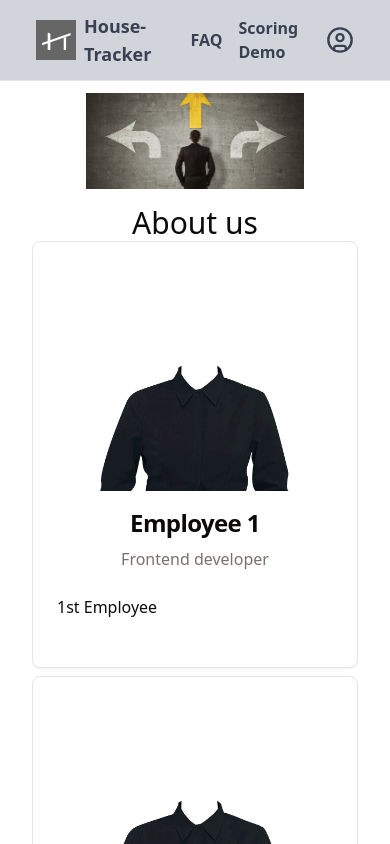
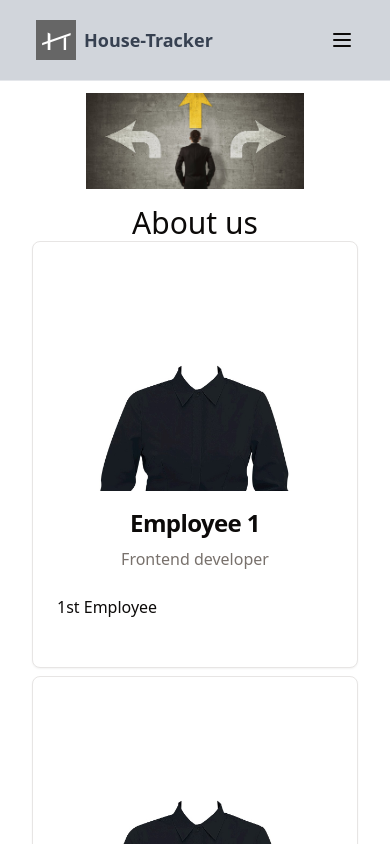
Before and after one commit to new-idea-machine/os-house-finder-app, a React (Vite) app in the folder frontendV2/: page / in a window 390 px wide. Shown: the top 844 px of the page. Built offline with nearby package versions, Linux system fonts and the light colour scheme.

Commit message:
Added mobile view using Sheet component for Header

```diff
--- a/frontendV2/src/components/Header/Header.tsx
+++ b/frontendV2/src/components/Header/Header.tsx
@@ -1,6 +1,6 @@
 import logo from '@assets/images/HouseLogoGrey.svg';
 import { useSelector } from 'react-redux';
-import { LogOut, User, UserCircle } from 'lucide-react';
+import { LogOut, User, UserCircle, Menu } from 'lucide-react';
 import {
   DropdownMenu,
   DropdownMenuContent,
@@ -10,6 +10,16 @@ import {
   DropdownMenuSeparator,
   DropdownMenuTrigger,
 } from '@components/ui/dropdown';
+
+import { Cross2Icon } from '@radix-ui/react-icons';
+import {
+  Sheet,
+  SheetClose,
+  SheetOverlay,
+  SheetPortal,
+  SheetPrimitiveContent,
+  SheetTrigger,
+} from '@/components/ui/sheet';
 
 export default function Header() {
   const { userInfo } = useSelector((state) => state.auth);
@@ -25,7 +35,32 @@ export default function Header() {
             <img width={40} src={logo} alt="HouseFinder" />
             <p>House-Tracker</p>
           </a>
-          <div className="flex items-center gap-x-4 font-bold text-gray-700">
+
+          <div className="lg:hidden">
+            <Sheet>
+              <SheetTrigger asChild>
+                <Menu className="h-6 w-6 hover:text-gray-500" />
+              </SheetTrigger>
+              <SheetPortal>
+                <SheetOverlay />
+                <SheetPrimitiveContent
+                  side="top"
+                  className="h-screen data-[state=open]:duration-300"
+                >
+                  <ol className="pt-12 flex flex-col items-end pr-8 space-y-4 font-bold text-2xl">
+                    <a href="/">Profile</a>
+                    <a href="/">Logout</a>
+                  </ol>
+                  <SheetClose className="absolute right-9 top-8 rounded-sm opacity-70 ring-offset-background transition-opacity hover:opacity-100 focus:outline-none focus:ring-0 disabled:pointer-events-none data-[state=open]:bg-secondary">
+                    <Cross2Icon className="h-6 w-6" />
+                    <span className="sr-only">Close</span>
+                  </SheetClose>
+                </SheetPrimitiveContent>
+              </SheetPortal>
+            </Sheet>
+          </div>
+
+          <div className="hidden lg:flex lg:mx-auto lg:items-center lg:w-auto lg:space-x-6">
             <a className="hover:text-gray-900" href="/faq">
               FAQ
             </a>
```
